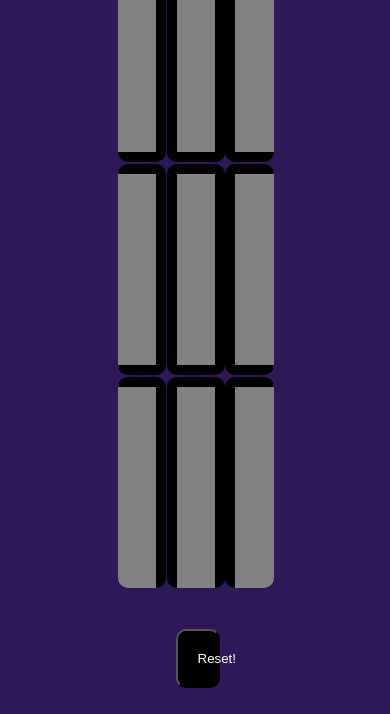
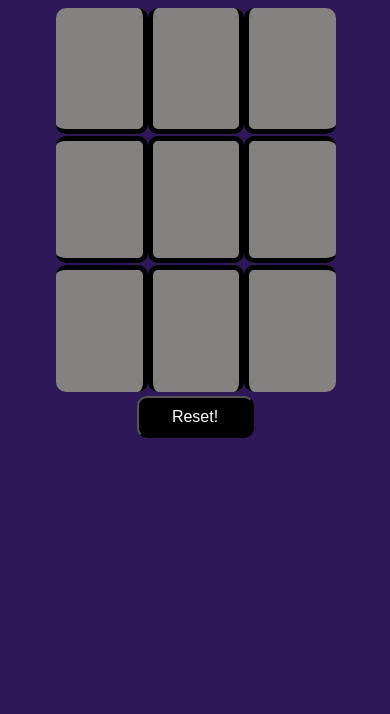
Before and after one commit to Vraj-1999/Tic-Tac-Toe, a plain HTML site: page index.html in a window 390 px wide. Shown: the part 130-844 px from the top of the page. Drawn offline with Linux system fonts and the light colour scheme.

Commit message:
Update styles.css
updated

```diff
--- a/styles.css
+++ b/styles.css
@@ -2,7 +2,9 @@ body {
   background-color: rgb(47, 24, 88);
   margin: 0px;
   padding: 0px;
+
 }
+
 .game_title {
   width: 100%;
   height: 85vh;
@@ -103,3 +105,126 @@ body {
   margin-top: 20px;
   border-radius: 10px;
 }
+
+
+@media only screen and (max-width: 768px) {
+  body {
+    background-color: rgb(47, 24, 88);
+    margin: 0;
+    padding: 0;
+    font-family: Arial, sans-serif; /* Adding a generic font-family for better compatibility */
+  }
+
+  .game_title {
+    width: 100%;
+    height: 60vh; /* Adjusted height for better fit on smaller screens */
+    text-align: center;
+    color: white;
+    padding: 20px; /* Added padding for better spacing */
+    box-sizing: border-box; /* Include padding in the height calculation */
+  }
+
+  .game {
+    margin: auto;
+    width: 80%; /* Increased width for better visibility on smartphones */
+    max-width: 300px; /* Set a maximum width to prevent it from stretching too wide */
+    height: auto; /* Let the height adjust according to content */
+  }
+
+
+
+  .Winner {
+    display: none;
+    position: relative;
+    margin: auto;
+    width: 90%;
+    max-width: 100%; /* Limit width for better readability */
+    height: 10vh;
+    border: 5px solid rgb(247, 247, 247);
+    background-color: rgb(26, 25, 25);
+    border-radius: 20px;
+    color: white;
+    padding: 10px; /* Added padding for better spacing */
+    box-sizing: border-box; /* Include padding in the height calculation */
+  }
+
+  .demo {
+    position: relative;
+    margin: auto;
+    padding: 10px;
+    width: 90%;
+    max-width: 300px; /* Limit width for better readability */
+    height: auto; /* Let the height adjust according to content */
+  }
+
+  .main {
+    display: grid;
+    grid-template-columns: auto auto auto;
+  }
+
+  .b0 {
+    border-style: solid;
+    border-width: 0px 5px 5px 0px;
+  }
+
+  .b1 {
+    border-style: solid;
+
+    border-width: 0px 5px 5px 5px;
+  }
+  .b2 {
+    border-style: solid;
+    border-width: 0px 0px 5px 5px;
+  }
+  .b3 {
+    border-style: solid;
+    border-width: 5px 5px 5px 0px;
+  }
+  .b4 {
+    border-style: solid;
+    border-width: 5px 5px 5px 5px;
+  }
+  .b5 {
+    border-style: solid;
+    border-width: 5px 0px 5px 5px;
+  }
+  .b6 {
+    border-style: solid;
+    border-width: 5px 5px 0px 0px;
+  }
+  .b7 {
+    border-style: solid;
+    border-width: 5px 5px 0px 5px;
+  }
+  .b8 {
+    border-style: solid;
+    border-width: 5px 0px 0px 5px;
+  }
+  .btn {
+    background-color: rgb(132, 129, 129);
+    margin: 1px;
+    width: 100%;
+    height: 15vh; /* Reduced height for better fitting on smaller screens */
+    border-color: rgb(0, 0, 0);
+    border-radius: 10px;
+    cursor: pointer;
+    font-size: 1.5em; /* Slightly reduced font size for better readability */
+    color: black;
+  }
+
+  .reset-div {
+    margin: auto;
+    width: 30%; /* Adjusted width for better fit on smaller screens */
+  }
+
+  .reset {
+    margin: auto;
+    color: white;
+    background-color: rgb(0, 0, 0);
+    padding: 10px; /* Reduced padding for better spacing */
+    width: 100%;
+    margin-top: 20px;
+    border-radius: 10px;
+    font-size: 1em; /* Reduced font size for better fitting on smaller screens */
+  }
+}
```
